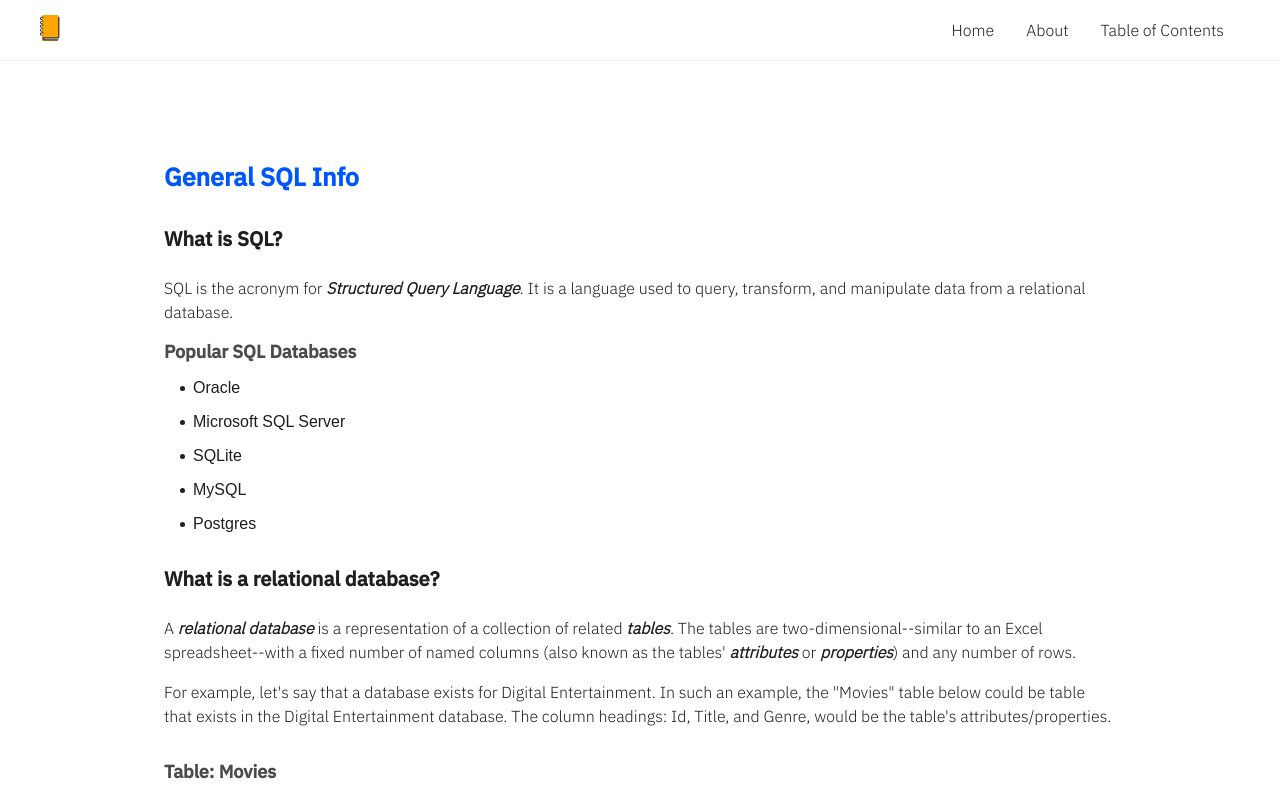
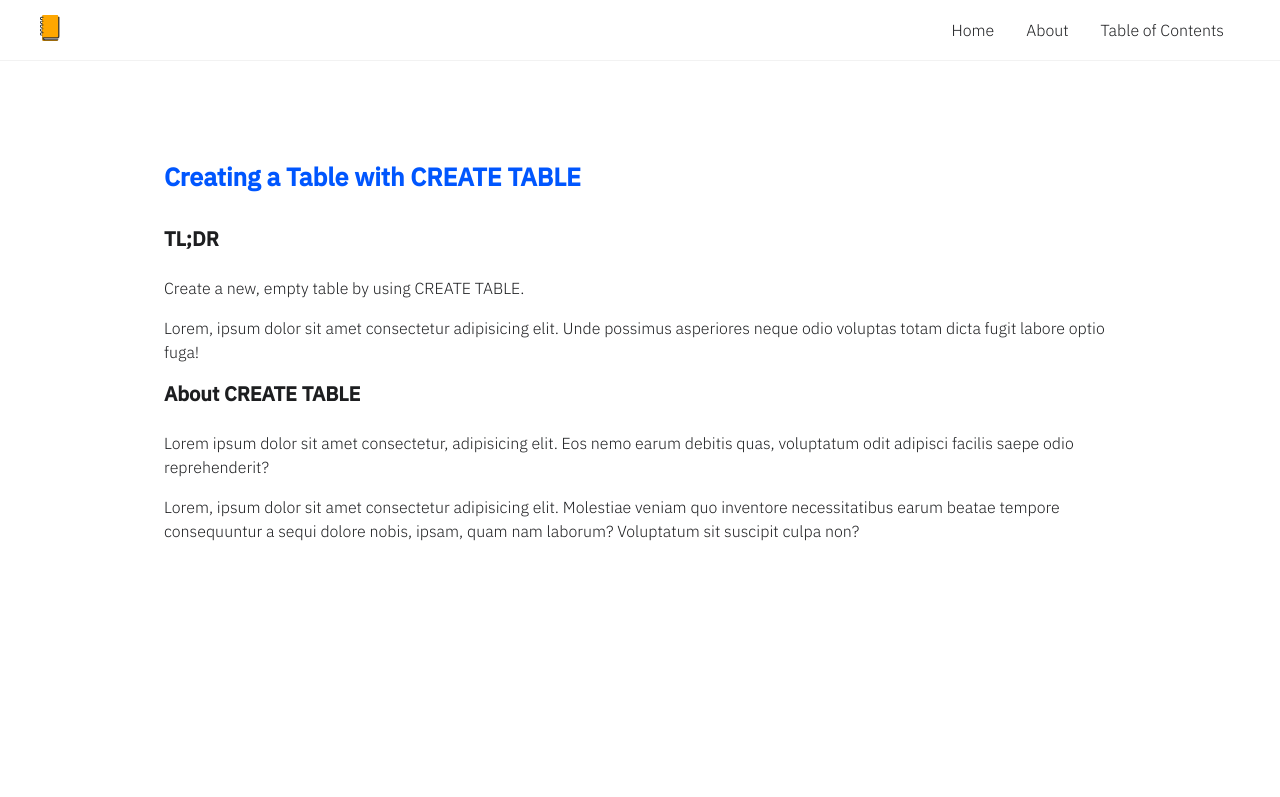
Before and after one commit to agviray/sql-notebook, a React (Create React App) app: page /create-table in a window 1280 px wide. Shown: the top 797 px of the page. Built offline with nearby package versions, Linux system fonts and the light colour scheme.

Commit message:
Create initial CreateTabe page and styles

```diff
--- a/src/components/App.js
+++ b/src/components/App.js
@@ -6,6 +6,7 @@ import Home from './pages/Home';
 import About from './pages/About';
 import TableOfContents from './pages/TableOfContents';
 import GenSqlInfo from './pages/GenSqlInfo';
+import CreateTable from './pages/CreateTable';
 
 const App = () => {
   return (
@@ -14,7 +15,8 @@ const App = () => {
         <Route index element={<Home />} />
         <Route path="about" element={<About />} />
         <Route path="table-of-contents" element={<TableOfContents />} />
-        <Route path="/:id" element={<GenSqlInfo />} />
+        <Route path="gen-sql" element={<GenSqlInfo />} />
+        <Route path="create-table" element={<CreateTable />} />
       </Route>
     </Routes>
   );
--- /dev/null
+++ b/src/components/pages/CreateTable.js
@@ -0,0 +1,42 @@
+import React from 'react';
+
+const CreateTable = () => {
+  return (
+    <div className="wrapper">
+      <section>
+        <div>
+          <div className="headingContainer">
+            <h2>Creating a Table with CREATE TABLE</h2>
+          </div>
+          <div className="createTable">
+            <article>
+              <h3>TL;DR</h3>
+              <p>Create a new, empty table by using CREATE TABLE.</p>
+              <p>
+                Lorem, ipsum dolor sit amet consectetur adipisicing elit. Unde
+                possimus asperiores neque odio voluptas totam dicta fugit labore
+                optio fuga!
+              </p>
+            </article>
+            <article>
+              <h3>About CREATE TABLE</h3>
+              <p>
+                Lorem ipsum dolor sit amet consectetur, adipisicing elit. Eos
+                nemo earum debitis quas, voluptatum odit adipisci facilis saepe
+                odio reprehenderit?
+              </p>
+              <p>
+                Lorem, ipsum dolor sit amet consectetur adipisicing elit.
+                Molestiae veniam quo inventore necessitatibus earum beatae
+                tempore consequuntur a sequi dolore nobis, ipsam, quam nam
+                laborum? Voluptatum sit suscipit culpa non?
+              </p>
+            </article>
+          </div>
+        </div>
+      </section>
+    </div>
+  );
+};
+
+export default CreateTable;
--- a/src/components/pages/TableOfContents.js
+++ b/src/components/pages/TableOfContents.js
@@ -5,6 +5,10 @@ const tableOfContentsContent = [
   {
     name: 'General SQL Info',
     path: '../gen-sql',
+  },
+  {
+    name: 'Creating a table - CREATE TABLE',
+    path: '../create-table',
   },
   {
     name: 'Queries with Constraints',
--- a/src/sass/main.css
+++ b/src/sass/main.css
@@ -262,6 +262,40 @@ header > nav > .content .hamburger.toggledOpen > span:nth-of-type(3) {
   }
 }
 
+.createTable h3 {
+  font-size: 20px;
+  padding-bottom: 1.5rem;
+}
+.createTable h4 {
+  color: #4a4b4d;
+  font-size: 18px;
+  padding-bottom: 1rem;
+}
+.createTable p:not(:nth-of-type(1)) {
+  padding-top: 1rem;
+}
+.createTable article:not(:nth-child(1)) {
+  padding-top: 1rem;
+}
+.createTable .tableContainer {
+  padding-top: 2rem;
+  padding-bottom: 2rem;
+}
+.createTable .tableContainer table {
+  border-collapse: collapse;
+}
+.createTable .tableContainer table tr:nth-of-type(1) {
+  background-color: #fea700;
+}
+.createTable .tableContainer table tr:nth-of-type(even) {
+  background-color: rgb(246, 247, 255);
+}
+.createTable .tableContainer table tr td,
+.createTable .tableContainer table tr th {
+  padding: 0.25rem 0.5rem;
+  border: 1px solid #1d1e20;
+}
+
 .generalSqlInfo {
   font-family: "IBM Plex Sans Light", Arial, Helvetica, sans-serif;
 }
--- a/src/sass/main.scss
+++ b/src/sass/main.scss
@@ -9,6 +9,7 @@
 @import './layout/layout';
 @import './layout//navigation';
 
+@import './pages/create-table';
 @import './pages/general-sql-info';
 @import './pages/home-page';
 @import './pages/page-layout';
--- /dev/null
+++ b/src/sass/pages/_create-table.scss
@@ -0,0 +1,18 @@
+.createTable {
+  @include generalH3;
+  @include generalH4;
+  @include generalParagraph;
+
+  article {
+    &:not(:nth-child(1)) {
+      padding-top: 1rem;
+    }
+  }
+
+  .tableContainer {
+    padding-top: 2rem;
+    padding-bottom: 2rem;
+
+    @include generalTable;
+  }
+}
--- a/src/sass/pages/_general-sql-info.scss
+++ b/src/sass/pages/_general-sql-info.scss
@@ -3,11 +3,7 @@
   // h3 style
   @include generalH3;
 
-  h4 {
-    color: #4a4b4d;
-    font-size: 18px;
-    padding-bottom: 1rem;
-  }
+  @include generalH4;
 
   // Paragraph style
   @include generalParagraph;
```
Also changed, not shown: src/sass/abstracts/_mixins.scss (+8 -0 lines), 1 other file (tests, documents, lock files or other folders).
